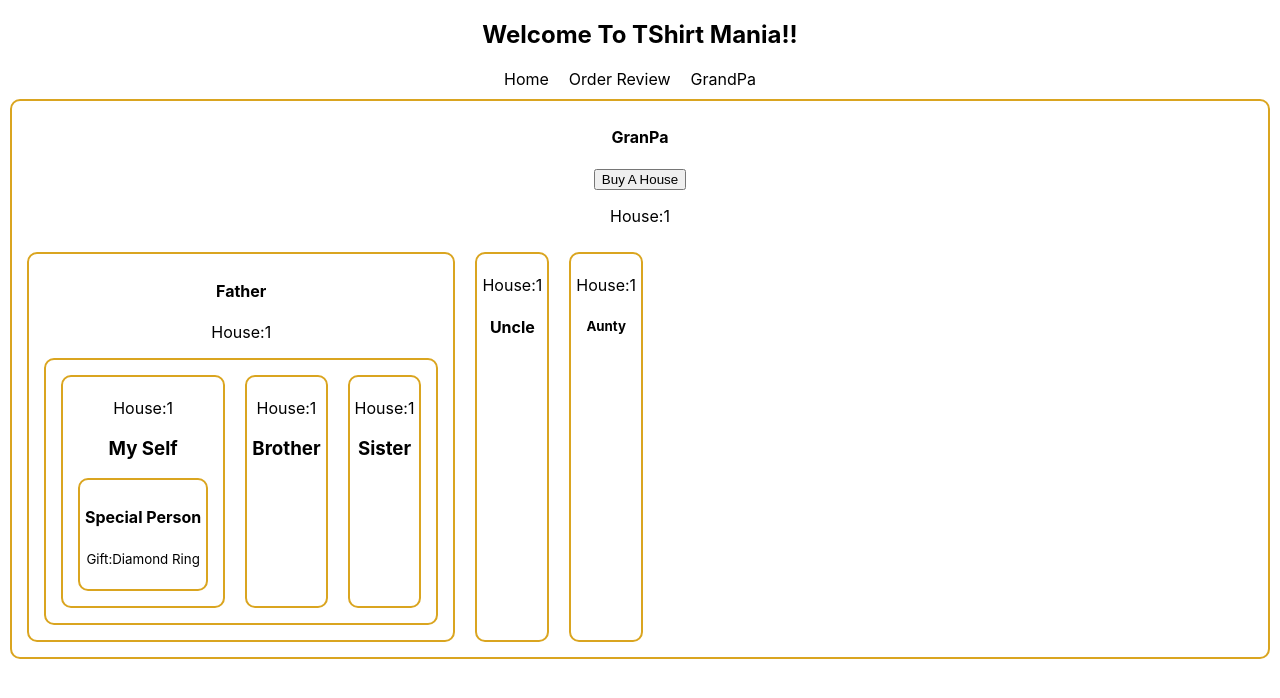
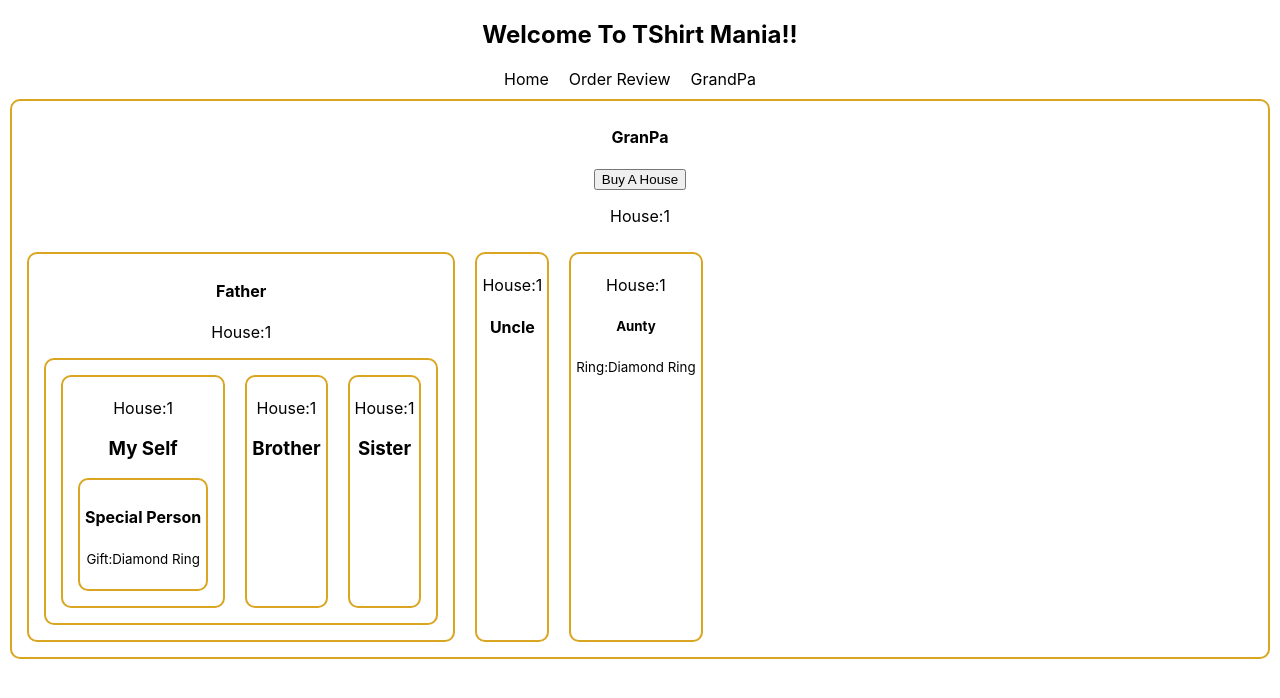
Before and after one commit to noormohammad20/t-shirt-mania, a React (Create React App) app: page /grandpa in a window 1280 px wide. Shown: the top 698 px of the page. Built offline with nearby package versions, Linux system fonts and the light colour scheme; the HTML template or start-up script is replaced by a standard one.

Commit message:
Simple Introduction to Context API to avoid Prop drilling

```diff
--- a/src/components/Aunty/Aunty.js
+++ b/src/components/Aunty/Aunty.js
@@ -1,10 +1,13 @@
-import React from 'react'
+import React, { useContext } from 'react'
+import { RingContext } from '../GrandPa/GrandPa'
 
 const Aunty = ({ house }) => {
+    const ring = useContext(RingContext)
     return (
         <div>
             <p>House:{house}</p>
             <h5>Aunty</h5>
+            <p><small>Ring:{ring}</small></p>
         </div>
     )
 }
--- a/src/components/Father/Father.js
+++ b/src/components/Father/Father.js
@@ -2,13 +2,13 @@
 import MySelf from '../MySelf/MySelf'
 import Brother from '../Brother/Brother'
 import Sister from '../Sister/Sister'
-const Father = ({ house, ornament }) => {
+const Father = ({ house }) => {
     return (
         <div>
             <h4>Father</h4>
             <p>House:{house}</p>
             <div style={{ display: 'flex' }}>
-                <MySelf house={house} ornament={ornament}></MySelf>
+                <MySelf house={house}></MySelf>
                 <Brother house={house}></Brother>
                 <Sister house={house}></Sister>
             </div>
--- a/src/components/GrandPa/GrandPa.js
+++ b/src/components/GrandPa/GrandPa.js
@@ -1,8 +1,10 @@
-import React, { useState } from 'react'
+import React, { createContext, useState } from 'react'
 import Father from '../Father/Father'
 import Uncle from '../Uncle/Uncle'
 import Aunty from '../Aunty/Aunty'
 import './GrandPa.css'
+
+export const RingContext = createContext('ring')
 const GrandPa = () => {
     const [house, setHouse] = useState(1)
     const ornament = 'Diamond Ring'
@@ -11,16 +13,18 @@
         setHouse(newHouseCount)
     }
     return (
+        <RingContext.Provider value={ornament}>
             <div className='grandpa' >
                 <h4>GranPa</h4>
                 <button onClick={handleBuyAHouse}>Buy A House</button>
                 <p>House:{house}</p>
                 <section style={{ display: 'flex' }}>
-                <Father house={house} ornament={ornament}></Father>
+                    <Father house={house}></Father>
                     <Uncle house={house}></Uncle>
                     <Aunty house={house}></Aunty>
                 </section>
             </div>
+        </RingContext.Provider>
     )
 }
 
--- a/src/components/MySelf/MySelf.js
+++ b/src/components/MySelf/MySelf.js
@@ -1,12 +1,12 @@
 import React from 'react'
 import Special from '../Special/Special'
 
-const MySelf = ({ house, ornament }) => {
+const MySelf = ({ house }) => {
     return (
         <div>
             <p>House:{house}</p>
             <h3>My Self</h3>
-            <Special ornament={ornament}></Special>
+            <Special></Special>
         </div>
     )
 }
--- a/src/components/Special/Special.js
+++ b/src/components/Special/Special.js
@@ -1,10 +1,12 @@
-import React from 'react'
+import React, { useContext } from 'react'
+import { RingContext } from '../GrandPa/GrandPa'
 
-const Special = ({ ornament }) => {
+const Special = () => {
+    const ring = useContext(RingContext)
     return (
         <div>
             <h4>Special Person</h4>
-            <p><small>Gift:{ornament}</small></p>
+            <p><small>Gift:{ring}</small></p>
         </div>
     )
 }
```
Lines whose indentation alone changed are shown as unchanged.
